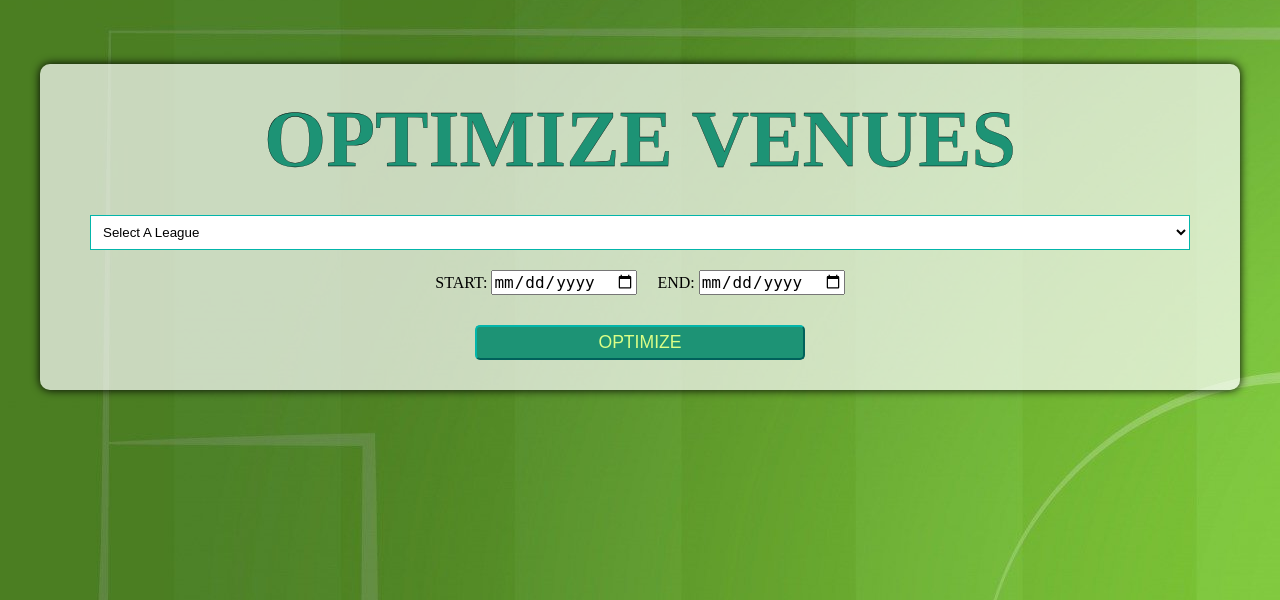
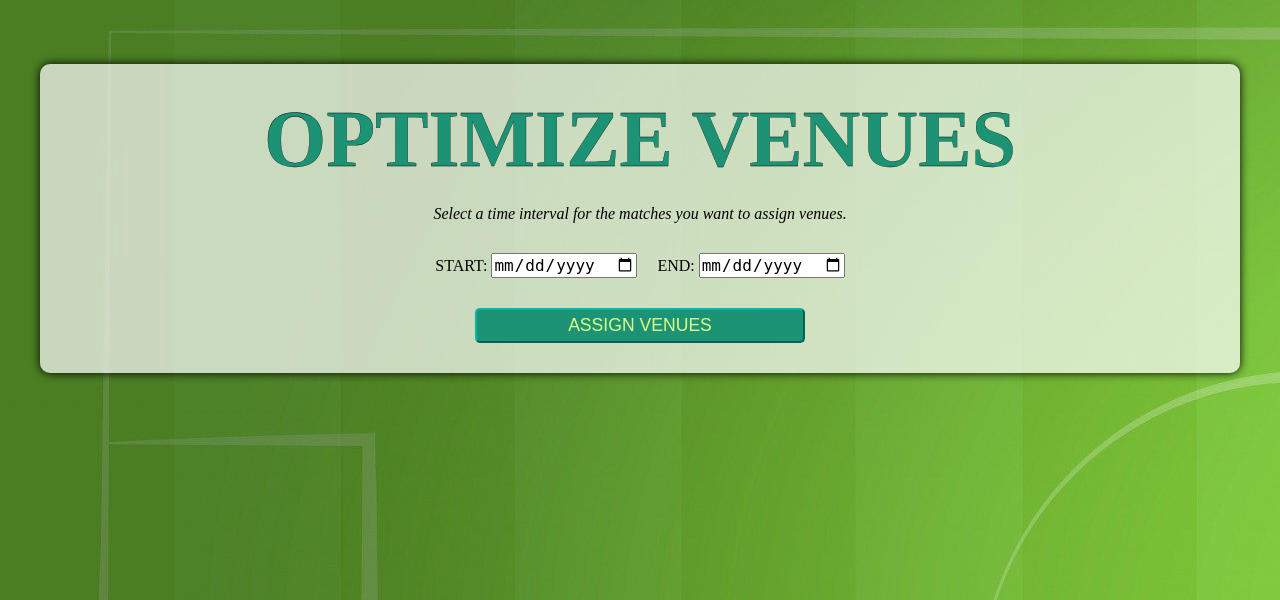
Before and after one commit to berfinyuksel/sahaatar, a Flask app: page /optimize in a window 1280 px wide. Shown: the part 95-695 px from the top of the page. Run offline with Flask 3, Linux system fonts and the light colour scheme; the visitor is signed in with stand-in values (Sample User, id 1); parts of the project's set-up code (start-up, migrations or seed data) failed here and were passed over; some libraries are stand-ins or nearby versions.

Commit message:
all trello tasked assigned

```diff
--- a/website/static/css/home_styles.css
+++ b/website/static/css/home_styles.css
@@ -146,6 +146,7 @@ tbody tr:nth-child(odd) {
   background-color: rgba(255, 255, 255, 0.2);
 }
 
+#time,
 #date,
 #home,
 #away,
--- a/website/static/css/optimize_styles.css
+++ b/website/static/css/optimize_styles.css
@@ -173,3 +173,10 @@ label {
 input[type="date"] {
     font-size: 16px;
 }
+
+p {
+    font-style: italic;
+    size: small;
+    margin-bottom: 20px;
+    text-align: center;
+}
--- a/website/templates/home_page.html
+++ b/website/templates/home_page.html
@@ -45,6 +45,7 @@
       <table>
         <thead>
           <tr>
+            <th>TIME</th>
             <th>DATE</th>
             <th>HOME TEAM</th>
             <th>AWAY TEAM</th>
@@ -55,6 +56,8 @@
         <tbody>
 
           <tr>
+            <td id="time">{{ time | safe }}</td>
+
             <td id="date">{{ date | safe }}</td>
 
             <td id="home">{{ home | safe }}</td>
--- a/website/templates/optimize.html
+++ b/website/templates/optimize.html
@@ -45,15 +45,15 @@
     <main>
         <div class="main">
             <h1>OPTIMIZE VENUES</h1>
-
-            <div id="group">
+            <p>Select a time interval for the matches you want to assign venues.</p>
+            <!-- <div id="group">
                 <select id="dropdown" name="group_name" required>
                     <option value="" selected disabled>Select A League</option>
                     {% for league in league %}
                     <option value="{{ league.leagu_name }}">{{ league.league_name }}</option>
                     {% endfor %}
                 </select>
-            </div>
+            </div> -->
             <div id="date" class="center">
                 <div class="calendar-input">
                     <label for="startDate">START:</label>
@@ -65,7 +65,7 @@
                     <input type="date" id="endDate" name="endDate" required>
                 </div>
             </div>
-            <button type="submit" id="submitButton">OPTIMIZE</button>
+            <button type="submit" id="submitButton">ASSIGN VENUES</button>
     </main>
 </body>
 <script>
--- a/website/views.py
+++ b/website/views.py
@@ -27,18 +27,20 @@ def home():
     df = pd.read_excel(file_path)
 
     # Sadece belirli sütunları seç
-    selected_columns = ["date","home_team", "away_team", "League_name", "venue_name"]
+    selected_columns = ["time", "date","home_team", "away_team", "League_name", "venue_name"]
     df_selected = df[selected_columns]
     df_selected['date'] = pd.to_datetime(df_selected['date']).dt.strftime('%d/%m/%Y')
     df_selected = df_selected.sort_values(by='date', ascending=False)
 
     # Her sütunu ayrı ayrı HTML sayfalarına gönder
+    time_html = df_selected['time'].to_frame().to_html(header=False,index=False)
     date_html = df_selected['date'].to_frame().to_html(header=False,index=False)
     home_team_html = df_selected['home_team'].to_frame().to_html(header=False,index=False)
     away_team_html = df_selected['away_team'].to_frame().to_html(header=False,index=False)
     league_name_html = df_selected['League_name'].to_frame().to_html(header=False,index=False)
     venue_name_html = df_selected['venue_name'].to_frame().to_html(header=False,index=False)
     return render_template('home_page.html',
+                           time=time_html,
                            date=date_html,
                            home=home_team_html,
                            away=away_team_html,
```
Also changed, not shown: website/static/css/fillform.css (+10 -0 lines), website/templates/fillform.html (+17 -0 lines), 1 other file.
